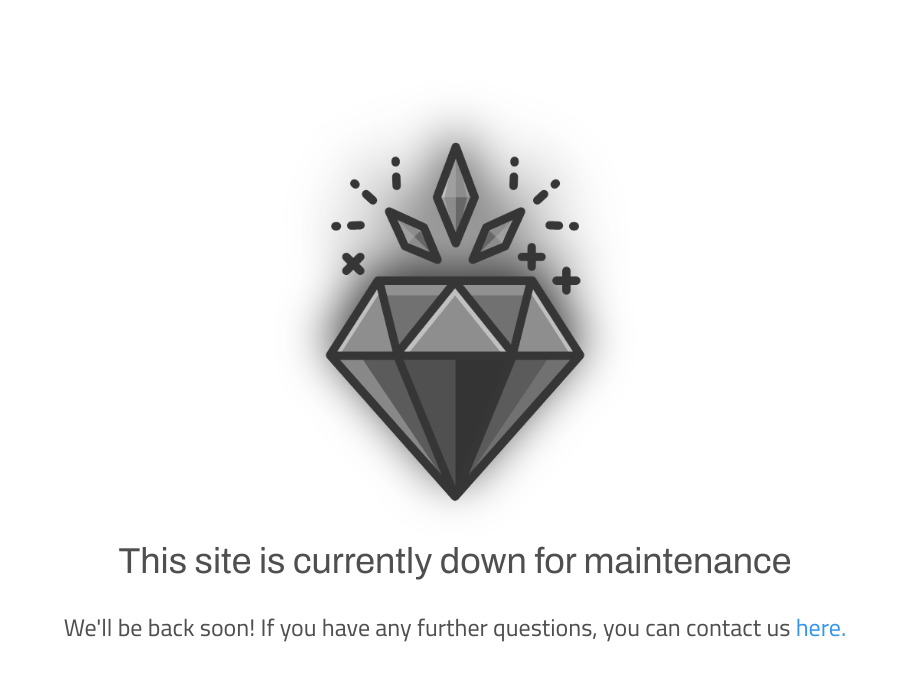
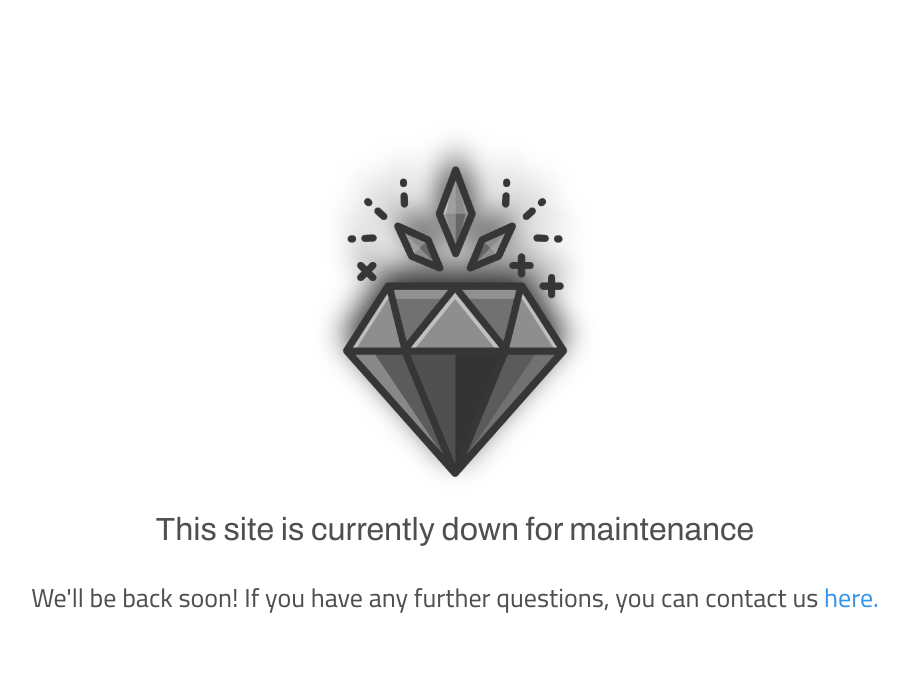
Before and after one commit to marekbeckmann/Simple-Maintenance-Page, a plain HTML site: page index.html in a window 1280 px wide. Shown: the whole page, without its empty margins (185-1093 px from the left). Drawn offline with Linux system fonts and the light colour scheme.

Commit message:
Add files via upload

```diff
--- a/assets/css/style.css
+++ b/assets/css/style.css
@@ -16,22 +16,23 @@ body {
     text-align: center;
     font-family: Archivo, serif;
     color: #4f4f4f;
-    font-size: 36px;
+    font-size: 42px;
 }
 
 .subtitle {
     text-align: center;
     font-family: Cairo, serif;
     color: #4f4f4f;
-    font-size: 24px;
+    font-size: 34px;
 }
 
 .logo {
     display: block;
     margin-left: auto;
     margin-right: auto;
-    width: 50%;
-    filter: drop-shadow(0px -15px 25px #333333) grayscale(100%);
+    width: 40%;
+    height: 40%;
+    filter: drop-shadow(0px -15px 15px #333333) grayscale(100%);
 }
 
 .link {
@@ -46,3 +47,63 @@ body {
     border-radius: 25px;
     [alt-bg]*/
 }
+
+/* Extra small devices (phones, 600px and down) */
+
+@media only screen and (max-width: 600px) {
+    .title {
+        font-size: 26px;
+    }
+    .subtitle {
+        font-size: 18px;
+    }
+    .logo {
+        width: 20%;
+        height: 20%;
+    }
+}
+
+/* Small devices (portrait tablets and large phones, 600px and up) */
+
+@media only screen and (min-width: 600px) {
+    .title {
+        font-size: 28px;
+    }
+    .subtitle {
+        font-size: 20px;
+    }
+    .logo {
+        width: 60%;
+        height: 60%;
+    }
+}
+
+/* Medium devices (landscape tablets, 768px and up) */
+
+@media only screen and (min-width: 768px) {
+    .title {
+        font-size: 32px;
+    }
+    .subtitle {
+        font-size: 26px;
+    }
+    .logo {
+        width: 30%;
+        height: 30%;
+    }
+}
+
+/* Large devices (laptops/desktops, 992px and up) */
+
+@media only screen and (min-width: 992px) {
+    .title {
+        font-size: 32px;
+    }
+    .subtitle {
+        font-size: 26px;
+    }
+    .logo {
+        width: 40%;
+        height: 40%;
+    }
+}
```
